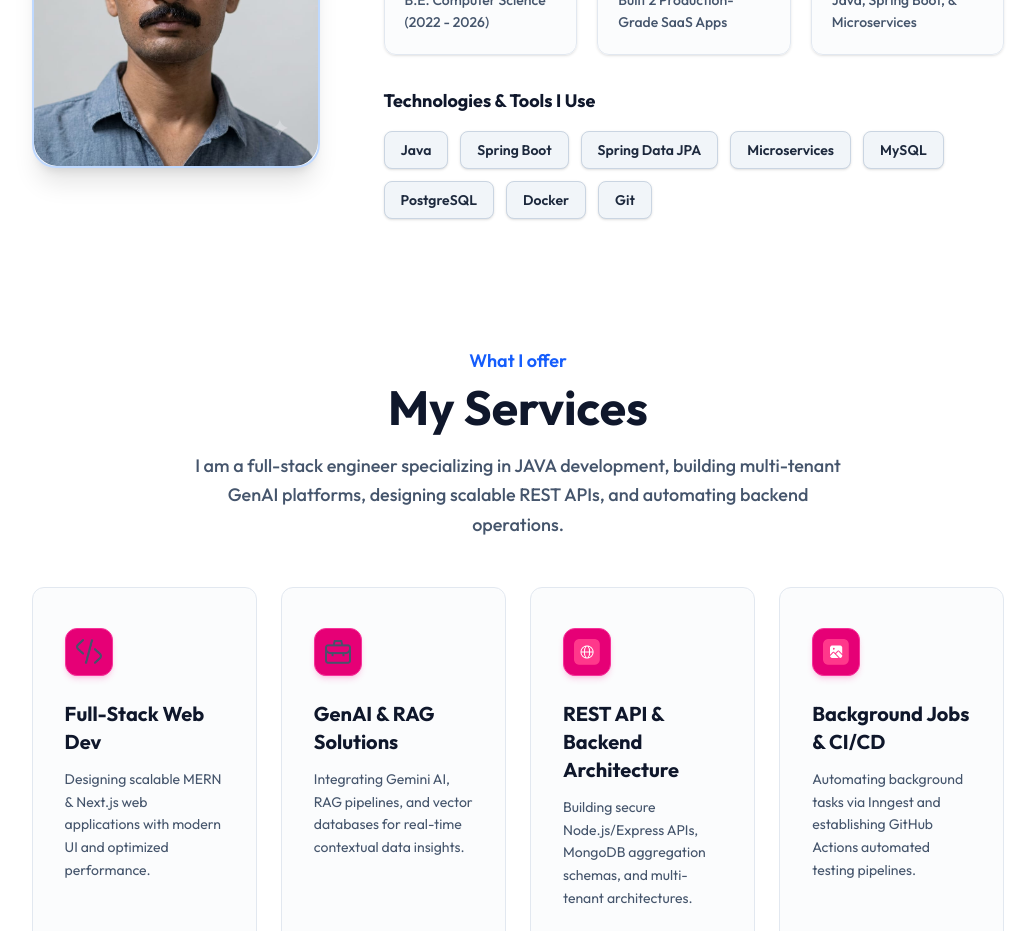
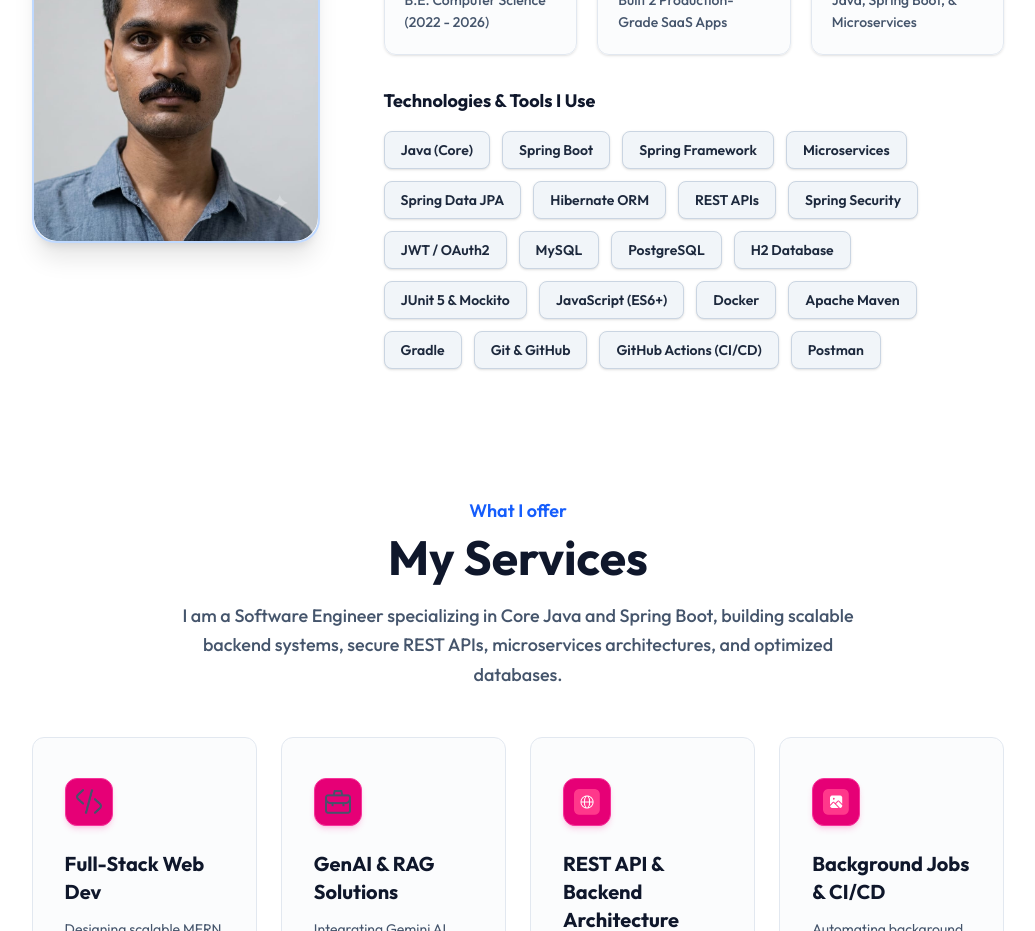
Before and after one commit to vrushabh-prajapati/portfolio, a Next.js app: page / in a window 1280 px wide. Shown: the part 1240-2171 px from the top of the page, without its empty margins (122-1157 px from the left). Built offline with nearby package versions, Linux system fonts and the light colour scheme; a web font is replaced by a local one.

Commit message:
update about and services page

```diff
--- a/app/components/About.jsx
+++ b/app/components/About.jsx
@@ -20,14 +20,26 @@ const About = ({ isDarkMode }) => {
   ]
 
   const techStack = [
-    'Java',
+    'Java (Core)',
     'Spring Boot',
+    'Spring Framework',
+    'Microservices',
     'Spring Data JPA',
-    'Microservices',
+    'Hibernate ORM',
+    'REST APIs',
+    'Spring Security',
+    'JWT / OAuth2',
     'MySQL',
     'PostgreSQL',
+    'H2 Database',
+    'JUnit 5 & Mockito',
+    'JavaScript (ES6+)',
     'Docker',
-    'Git',
+    'Apache Maven',
+    'Gradle',
+    'Git & GitHub',
+    'GitHub Actions (CI/CD)',
+    'Postman',
   ]
 
   return (
--- a/app/components/Services.jsx
+++ b/app/components/Services.jsx
@@ -37,7 +37,7 @@ const Services = ({ isDarkMode }) => {
         transition={{ duration: 0.5, delay: 0.3 }}
         className='text-center max-w-2xl mx-auto mt-5 mb-12 font-Ovo text-slate-600 dark:text-slate-300 font-medium text-base sm:text-lg leading-relaxed'
       >
-        I am a full-stack engineer specializing in JAVA development, building multi-tenant GenAI platforms, designing scalable REST APIs, and automating backend operations.
+        I am a Software Engineer specializing in Core Java and Spring Boot, building scalable backend systems, secure REST APIs, microservices architectures, and optimized databases.
       </motion.p>
 
       {/* Services Grid */}
```
